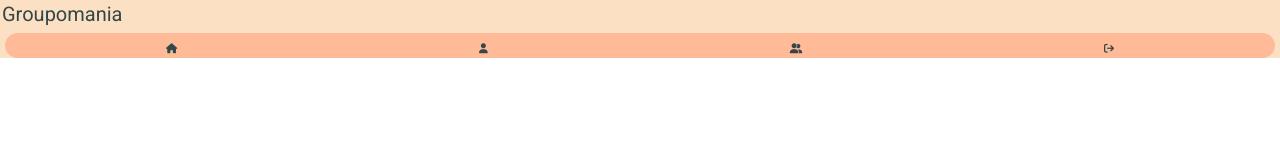
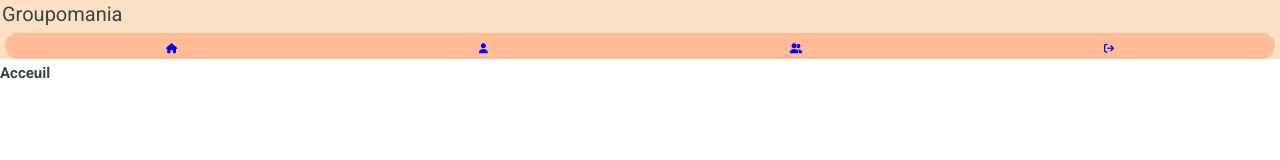
Before and after one commit to AALEMARCH/P7_antoine_lemarchand_code, a React (Create React App) app in the folder frontend/: page / in a window 1280 px wide. Shown: the top 160 px of the page. Built offline with nearby package versions, Linux system fonts and the light colour scheme.

Commit message:
début de mise en place des pages de l'application

```diff
--- a/frontend/src/App.js
+++ b/frontend/src/App.js
@@ -1,10 +1,21 @@
-import Header from "./components/Header";
+import React from "react";
+import { BrowserRouter, Routes, Route } from "react-router-dom";
+import Home from "./components/Home";
+import Profil from "./components/Profil";
+import Reseau from "./components/Reseau";
+import SignOut from "./components/SignOut";
 
 function App() {
   return (
-    <div className="App">
-      <Header />
-    </div>
+    <BrowserRouter>
+      <Routes>
+        <Route path="/" element={<Home />} />
+        <Route path="/profil" element={<Profil />} />
+        <Route path="/reseau" element={<Reseau />} />
+        <Route path="/signOut" element={<SignOut />} />
+        <Route path="*" element={<Home />} />
+      </Routes>
+    </BrowserRouter>
   );
 }
 
--- a/frontend/src/components/Header.js
+++ b/frontend/src/components/Header.js
@@ -1,20 +1,15 @@
 import React from "react";
+import Navigation from "./Navigation";
 
 const headers = () => {
-  const JSX = (
+  return (
     <div className="header-container">
       <h1>Groupomania</h1>
       <div className="header-container_link">
-        <i className="fa-solid fa-house"></i>
-        <i className="fa-solid fa-user"></i>
-        <i className="fa-solid fa-user-group"></i>
-        <i className="fa-solid fa-arrow-right-from-bracket"></i>
+        <Navigation />
       </div>
     </div>
   );
-  return JSX;
-
-  // test de commentaire JS
 };
 
 export default headers;
--- a/frontend/src/components/Home.js
+++ b/frontend/src/components/Home.js
@@ -0,0 +1,13 @@
+import React from "react";
+import Header from "../components/Header";
+
+const Home = () => {
+  return (
+    <div>
+      <Header />
+      <h2>Acceuil</h2>
+    </div>
+  );
+};
+
+export default Home;
--- a/frontend/src/components/Navigation.js
+++ b/frontend/src/components/Navigation.js
@@ -0,0 +1,28 @@
+import React from "react";
+import { NavLink } from "react-router-dom";
+
+const Navigation = () => {
+  return (
+    <div className="navigation">
+      <div className="navigation_link">
+        <NavLink to="/">
+          <i className="fa-solid fa-house navigation_link--test"></i>
+        </NavLink>
+
+        <NavLink to="/profil">
+          <i className="fa-solid fa-user navigation_link--test"></i>
+        </NavLink>
+
+        <NavLink to="/reseau">
+          <i className="fa-solid fa-user-group navigation_link--test"></i>
+        </NavLink>
+
+        <NavLink to="/signOut">
+          <i className="fa-solid fa-arrow-right-from-bracket navigation_link--test"></i>
+        </NavLink>
+      </div>
+    </div>
+  );
+};
+
+export default Navigation;
--- /dev/null
+++ b/frontend/src/components/Profil.js
@@ -0,0 +1,13 @@
+import React from "react";
+import Header from "./Header";
+
+const Profil = () => {
+  return (
+    <div>
+      <Header />
+      <h2>Profil</h2>
+    </div>
+  );
+};
+
+export default Profil;
--- /dev/null
+++ b/frontend/src/components/Reseau.js
@@ -0,0 +1,13 @@
+import React from "react";
+import Header from "./Header";
+
+const Reseau = () => {
+  return (
+    <div>
+      <Header />
+      <h2>Réseau</h2>
+    </div>
+  );
+};
+
+export default Reseau;
--- /dev/null
+++ b/frontend/src/components/SignOut.js
@@ -0,0 +1,14 @@
+import React from "react";
+import Header from "./Header";
+
+const SignOut = () => {
+  return (
+    <div>
+      <Header />
+      <h2>SignOut</h2>
+      <p>Etes vous sûr de vouloir quitter l'application?</p>
+    </div>
+  );
+};
+
+export default SignOut;
--- a/frontend/src/styles/_header.scss
+++ b/frontend/src/styles/_header.scss
@@ -7,13 +7,4 @@
         padding: 0.2rem;
         }
 
-        &_link{
-            padding: 1rem 1rem 0.5rem 1rem;
-            margin: 0.5rem;
-            border-radius: 20px 20px;
-            display: flex;
-            flex-direction: row;
-            justify-content: space-around;
-            background-color: #FFBB98;
-        }
 }
--- /dev/null
+++ b/frontend/src/styles/_navigation.scss
@@ -0,0 +1,9 @@
+.navigation_link{
+        padding: 1rem 1rem 0.5rem 1rem;
+        margin: 0.5rem;
+        border-radius: 20px 20px;
+        display: flex;
+        flex-direction: row;
+        justify-content: space-around;
+        background-color: #FFBB98;
+}
--- a/frontend/src/styles/index.scss
+++ b/frontend/src/styles/index.scss
@@ -1,2 +1,3 @@
 @import "./setting";
 @import "./header";
+@import "./navigation";
```
